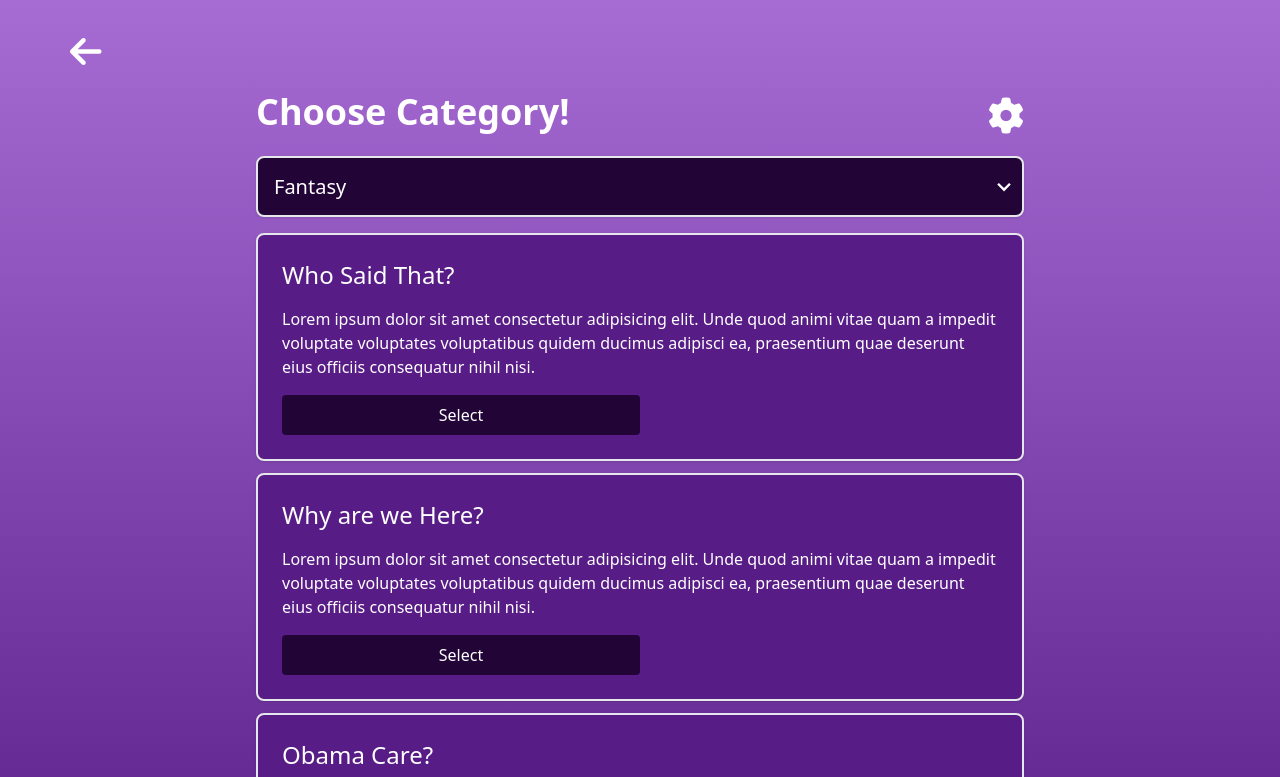
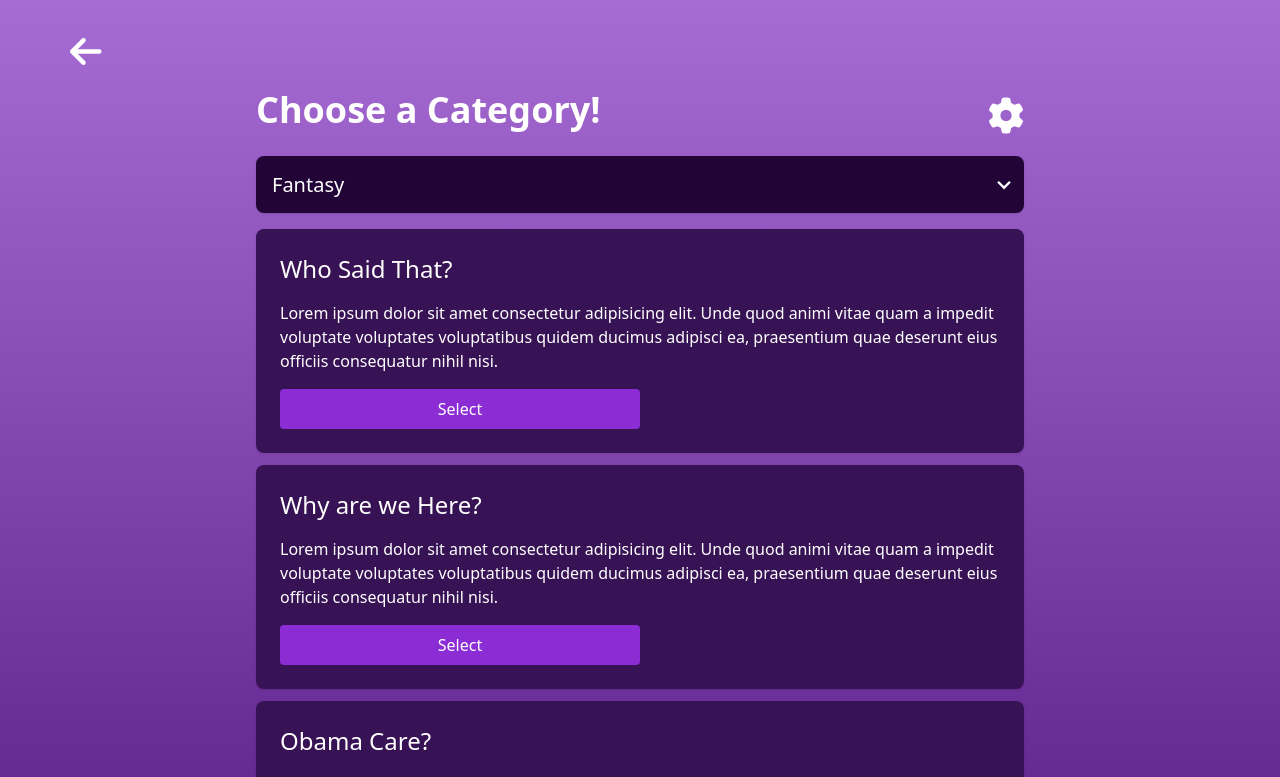
Before and after one commit to Robbyro10/MovieTrivia, a React (Vite) app: page /category in a window 1280 px wide. Shown: the top 777 px of the page. Built offline with nearby package versions, Linux system fonts and the light colour scheme.

Commit message:
Le quite bordes a varias cosas para q sea mas moderno

```diff
--- a/src/components/Category.jsx
+++ b/src/components/Category.jsx
@@ -9,14 +9,14 @@ export const Category = ({ title, description }) => {
   };
 
   return (
-    <div className="container bg-primary-800 border-2 p-6 shadow rounded-lg mb-3 max-w-3xl">
+    <div className="container bg-primary-1000 p-6 shadow rounded-lg mb-3 max-w-3xl">
       <h1 className="text-2xl font-medium">{title}</h1>
       <p className="my-4 ">
         {description ||
           `Lorem ipsum dolor sit amet consectetur adipisicing elit. Unde quod animi vitae quam a impedit voluptate voluptates voluptatibus quidem ducimus adipisci ea, praesentium quae deserunt eius officiis consequatur nihil
           nisi.`}
       </p>
-      <Button text="Select" onAction={goToGame} color="bg-primary-1200" />
+      <Button text="Select" onAction={goToGame} color="bg-primary-400" />
     </div>
   );
 };
--- a/src/components/Select.jsx
+++ b/src/components/Select.jsx
@@ -1,13 +1,20 @@
-
-export const Select = ({options = []}) => {
+export const Select = ({ options = [] }) => {
   return (
     <div className="inline-block relative w-full mb-4">
-      <select className="block cursor-pointer border-2 hover:border-primary-200 hover:shadow-[0_0_0_4px_rgb(var(--color-primary-600)/.5) transition ease-linear duration-200 w-full rounded-lg appearance-none bg-primary-1200 p-4 text-xl shadow leading-tight outline-none ">
-        { options.map( op => <option key={op}> {`${op}`} </option>) }
+      <select className="block cursor-pointer hover:border-primary-200 hover:shadow-[0_0_0_4px_rgb(var(--color-primary-600)/.5) transition ease-linear duration-200 w-full rounded-lg appearance-none bg-primary-1200 p-4 text-xl shadow leading-tight outline-none ">
+        {options.map((op) => (
+          <option key={op}> {`${op}`} </option>
+        ))}
       </select>
 
       <div className="pointer-events-none absolute inset-y-0 right-0 flex items-center px-2 text-white">
-        <svg className="fill-current h-6 w-6" xmlns="http://www.w3.org/2000/svg" viewBox="0 0 20 20"><path d="M9.293 12.95l.707.707L15.657 8l-1.414-1.414L10 10.828 5.757 6.586 4.343 8z"/></svg>
+        <svg
+          className="fill-current h-6 w-6"
+          xmlns="http://www.w3.org/2000/svg"
+          viewBox="0 0 20 20"
+        >
+          <path d="M9.293 12.95l.707.707L15.657 8l-1.414-1.414L10 10.828 5.757 6.586 4.343 8z" />
+        </svg>
       </div>
     </div>
   );
--- a/src/pages/CategoryPage.jsx
+++ b/src/pages/CategoryPage.jsx
@@ -34,8 +34,8 @@ export const CategoryPage = () => {
       <div className="pt-4 flex justify-center">
         <div className="flex-col">
           <div className="flex justify-between items-center">
-            <h1 className="flex-1/2 text-3xl font-bold mb-5 text-white sm:text-4xl">
-              Choose Category!
+            <h1 className="flex-1/2 text-4xl font-bold mb-6 text-white">
+              Choose a Category!
             </h1>
             <button className="flex-1/2 text-2xl sm:text-4xl mb-5 pt-2 ">
               <i
--- a/src/pages/EndPage.jsx
+++ b/src/pages/EndPage.jsx
@@ -33,7 +33,7 @@ export const EndPage = () => {
 
   return (
     <div className="flex justify-center">
-      <div className="flex-col mt-32 bg-primary-1000 bg text-center animate__animated animate__fadeIn border border-primary-1000 rounded-lg w-3/4">
+      <div className="flex-col mt-32 bg-primary-1000 bg text-center animate__animated animate__fadeIn rounded-lg w-3/4">
         <p className="text-3xl md:text-5xl font-bold px-4 py-8">{message}</p>
         <p className="flex items-center justify-center gap-4 text-3xl py-8">
           Points: {points} <i className="fa-solid fa-coins"></i>{" "}
@@ -43,7 +43,7 @@ export const EndPage = () => {
         <p className="text-xl mt-4">Questions answered correctly:</p>
         <h1 className="text-4xl font-bold mt-4">{correctly}</h1>
 
-        <div className="flex gap-6 flex-wrap justify-center  p-7">
+        <div className="flex gap-6 flex-wrap justify-center mb-3 p-7">
           <Button text="Main Menu" color="bg-primary-400" route="/" />
           <Button text="Play again" color="bg-primary-400" route="/game" />
           <Button
--- a/src/pages/HomePage.jsx
+++ b/src/pages/HomePage.jsx
@@ -13,11 +13,11 @@ export const HomePage = () => {
 
   return (
     <div className="text-center flex items-center gap-8 flex-col justify-center animate__animated animate__fadeIn">
-      <h1 className="text-8xl my-10 font-semibold">Movie Trivia</h1>
+      <h1 className="text-8xl my-20 font-semibold">Movie Trivia</h1>
       <img
         src={logo}
         alt="logo"
-        className="mb-4 mt-4 w-1/3 drop-shadow-[0px_0px_5px_rgba(0,0,0,0.5)] resize"
+        className="mb-4 mt-4 w-1/3 lg:w-1/4 drop-shadow-[0px_0px_5px_rgba(0,0,0,0.5)] resize"
       />
       <div className="flex-col mt-20">
         <button
```
